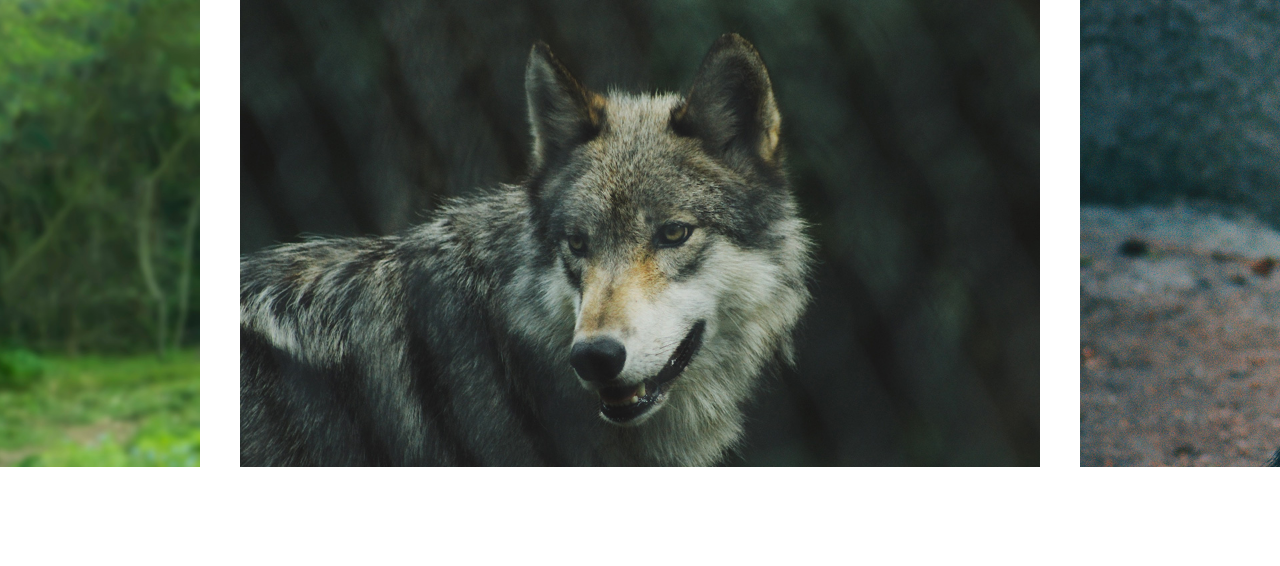
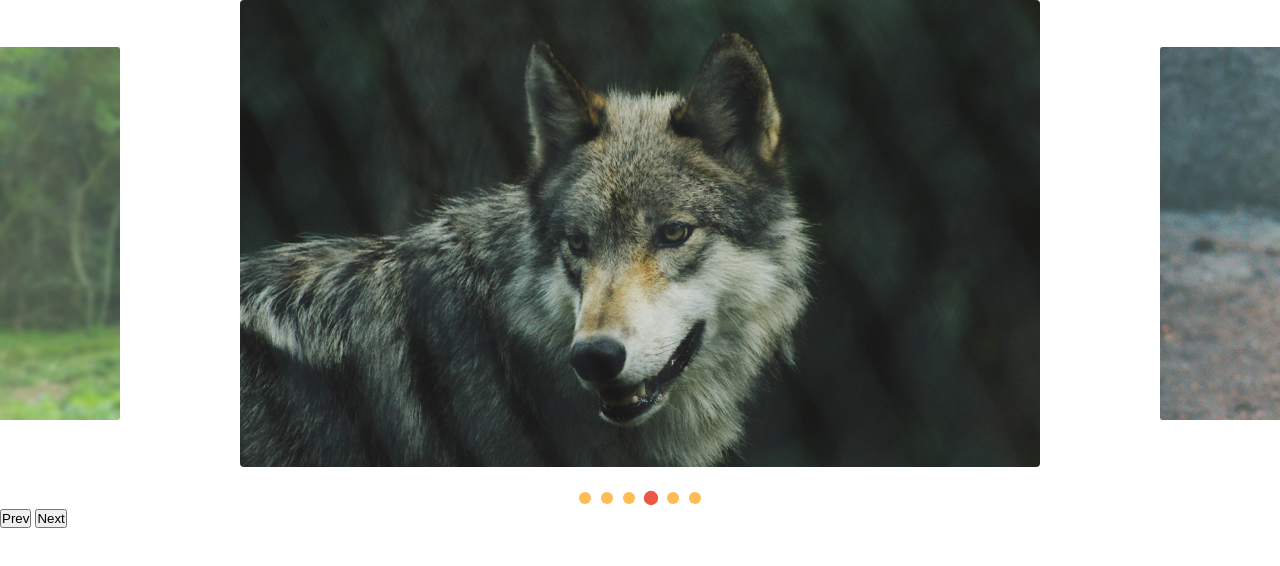
Before and after one commit to marcosvmaximo/slide-curso-origamid, a plain HTML site: page index.html in a window 1280 px wide. Drawn offline with Linux system fonts and the light colour scheme.

Commit message:
complete slide

```diff
--- a/css/style.css
+++ b/css/style.css
@@ -20,9 +20,47 @@ img{
   display: flex;
 }
 
+.slide:hover {
+  will-change: transform;
+}
+
 .slide li {
   flex-shrink: 0;
   width: 80vw;
   max-width: 800px;
   margin: 0 20px;
+  border-radius: 4px;
+  overflow: hidden;
+  box-sizing: 0 2px 4px rgba(0, 0, 0, .4);
+  opacity: .8;
+  transform: scale(.8);
+  transition: .4s;
 }
+
+.slide li.active {
+  opacity: 1;
+  transform: scale(1);
+}
+
+[data-control="slide"] {
+  display: flex;
+  justify-content: center;
+  margin-top: 20px;
+}
+
+[data-control="slide"] li a {
+  display: block;
+  width: 12px;
+  height: 12px;
+  background: #fb5;
+  border-radius: 50%;
+  overflow: hidden;
+  text-indent: -999px;
+  margin: 5px;
+  transition: .4s ease;
+}
+
+[data-control="slide"] li.active a, [data-control="slide"] li a:hover {
+  background: #e54;
+  transform: scale(120%);
+}
--- a/index.html
+++ b/index.html
@@ -18,6 +18,10 @@
       <li><img src="./img/foto6.jpg" alt=""></li>
     </ul>
   </div>
+  <div class="arrow-nav">
+    <button class="prev">Prev</button>
+    <button class="next">Next</button>
+  </div>
   <script type="module" src="./js/script.js"></script>
 </body>
 </html>
--- a/js/script.js
+++ b/js/script.js
@@ -1,6 +1,7 @@
-import Slide from "./slide.js";
+import {SlideNav} from "./slide.js";
 
-const slide = new Slide('.slide', '.wrapper');
-slide.init()
-slide.changeSlide(2)
-slide.activeNextSlide()
+const slide = new SlideNav('.slide', '.wrapper');
+slide.init();
+slide.addArrow('.prev', '.next');
+
+slide.addControl()
--- a/js/slide.js
+++ b/js/slide.js
@@ -1,16 +1,20 @@
-export default class Slide {
+import debounce from "./debounce.js";
+
+export class Slide {
   constructor(slide, wrapper) {
     this.slide = document.querySelector(slide);
     this.wrapper = document.querySelector(wrapper);
+    this.activeClass = "active";
     this.distance = {
       finalPosition: 0,
       startX: 0,
       movement: 0,
     };
+    this.changeEvent = new Event('changeEvent')
   }
 
-  transition(active){
-    this.slide.style.transition = active ? 'transform .2s' : '';
+  transition(active) {
+    this.slide.style.transition = active ? "transform .2s" : "";
   }
 
   moveSlide(distX) {
@@ -54,14 +58,14 @@ export default class Slide {
     this.changeSlideOnEnd();
   }
 
-  changeSlideOnEnd(){
-    if(this.distance.movement > 120 && this.index.next !== undefined){
+  changeSlideOnEnd() {
+    if (this.distance.movement > 120 && this.index.next !== undefined) {
       this.activeNextSlide();
-    } else if(this.distance.movement < -120 && this.index.prev !== undefined){
+    } else if (this.distance.movement < -120 && this.index.prev !== undefined) {
       this.activePrevSlide();
     } else {
-      this.changeSlide(this.index.active)
-    };
+      this.changeSlide(this.index.active);
+    }
   }
 
   addSlideEvent() {
@@ -69,12 +73,6 @@ export default class Slide {
     this.wrapper.addEventListener("mouseup", this.onEnd);
     this.wrapper.addEventListener("touchstart", this.onStart);
     this.wrapper.addEventListener("touchend", this.onEnd);
-  }
-
-  bindEvents() {
-    this.onStart = this.onStart.bind(this);
-    this.onMove = this.onMove.bind(this);
-    this.onEnd = this.onEnd.bind(this);
   }
 
   // slides config
@@ -108,21 +106,111 @@ export default class Slide {
     this.moveSlide(activeSlide.position);
     this.slidesIndexNav(index);
     this.distance.finalPosition = activeSlide.position;
+    this.changeActiveClass();
+    this.wrapper.dispatchEvent(this.changeEvent)
+  }
+
+  changeActiveClass() {
+    this.slideArray.forEach((item) =>
+      item.element.classList.remove(this.activeClass)
+    );
+    this.slideArray[this.index.active].element.classList.add(this.activeClass);
   }
 
   activePrevSlide() {
-    if(this.index.prev !== undefined) this.changeSlide(this.index.prev)
+    if (this.index.prev !== undefined) this.changeSlide(this.index.prev);
   }
 
   activeNextSlide() {
-    if(this.index.next !== undefined) this.changeSlide(this.index.next)
+    if (this.index.next !== undefined) this.changeSlide(this.index.next);
+  }
+
+  onResize() {
+    setTimeout(() => {
+      this.slidesConfig();
+      this.changeSlide(this.index.active);
+    }, 1000);
+  }
+
+  addResizeEvent() {
+    window.addEventListener("resize", this.onResize);
+  }
+
+  bindEvents() {
+    this.onStart = this.onStart.bind(this);
+    this.onMove = this.onMove.bind(this);
+    this.onEnd = this.onEnd.bind(this);
+    this.onResize = debounce(this.onResize.bind(this), 150);
+    this.activePrevSlide = this.activePrevSlide.bind(this);
+    this.activeNextSlide = this.activeNextSlide.bind(this);
   }
 
   init() {
     this.bindEvents();
-    this.transition(true)
+    this.transition(true);
     this.addSlideEvent();
     this.slidesConfig();
+    this.addResizeEvent();
+    this.onResize()
+    this.changeSlide(3);
     return this;
   }
 }
+
+export class SlideNav extends Slide {
+  constructor(slide, wrapper) {
+    super(slide, wrapper);
+    this.bindControlEvents();
+  }
+
+  addArrow(prev, next) {
+    this.prevElement = document.querySelector(prev);
+    this.nextElement = document.querySelector(next);
+    this.addArrowEvent();
+  }
+
+  addArrowEvent() {
+    this.prevElement.addEventListener("click", this.activePrevSlide);
+    this.nextElement.addEventListener("click", this.activeNextSlide);
+  }
+
+  createControl() {
+    const control = document.createElement("ul");
+    control.dataset.control = "slide";
+
+    this.slideArray.forEach((item, index) => {
+      control.innerHTML += `<li><a href="#slide${index + 1}">${
+        index + 1
+      }</a></li>`;
+    });
+    this.wrapper.appendChild(control);
+    return control;
+  }
+
+  activeControlItem(){
+    this.controlArray.forEach(item => item.classList.remove(this.activeClass))
+    this.controlArray[this.index.active].classList.add(this.activeClass);
+  }
+
+  eventControl(item, index) {
+    item.addEventListener("click", (event) => {
+      event.preventDefault();
+      this.changeSlide(index);
+      this.activeControlItem();
+    });
+    this.wrapper.addEventListener('changeEvent', this.activeControlItem)
+  }
+
+  addControl(customControl) {
+    this.control =
+      document.querySelector(customControl) || this.createControl();
+    this.controlArray = [...this.control.children];
+    this.activeControlItem();
+    this.controlArray.forEach(this.eventControl);
+  }
+
+  bindControlEvents() {
+    this.eventControl = this.eventControl.bind(this);
+    this.activeControlItem = this.activeControlItem.bind(this)
+  }
+}
```
